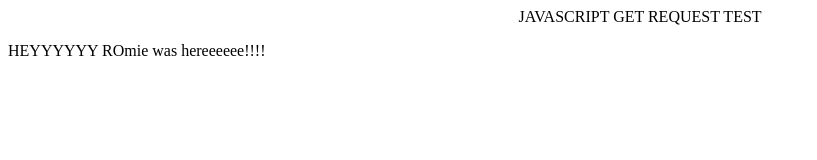
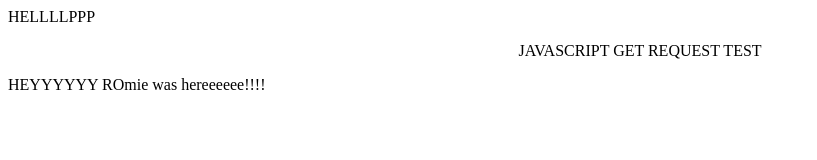
Before and after one commit to MiraEs/apiTest2, a plain HTML site: page index.html in a window 1280 px wide. Shown: the whole page, without its empty margins (0-817 px from the left). Drawn offline with Linux system fonts and the light colour scheme; no server answers.

Commit message:
first commit

```diff
--- a/index.html
+++ b/index.html
@@ -26,6 +26,7 @@
     </head>
 
     <body>
+        <p> HELLLLPPP</p>
         <center> JAVASCRIPT GET REQUEST TEST</center>
         <p>HEYYYYYY ROmie was hereeeeee!!!!</p>
     </body>
```
